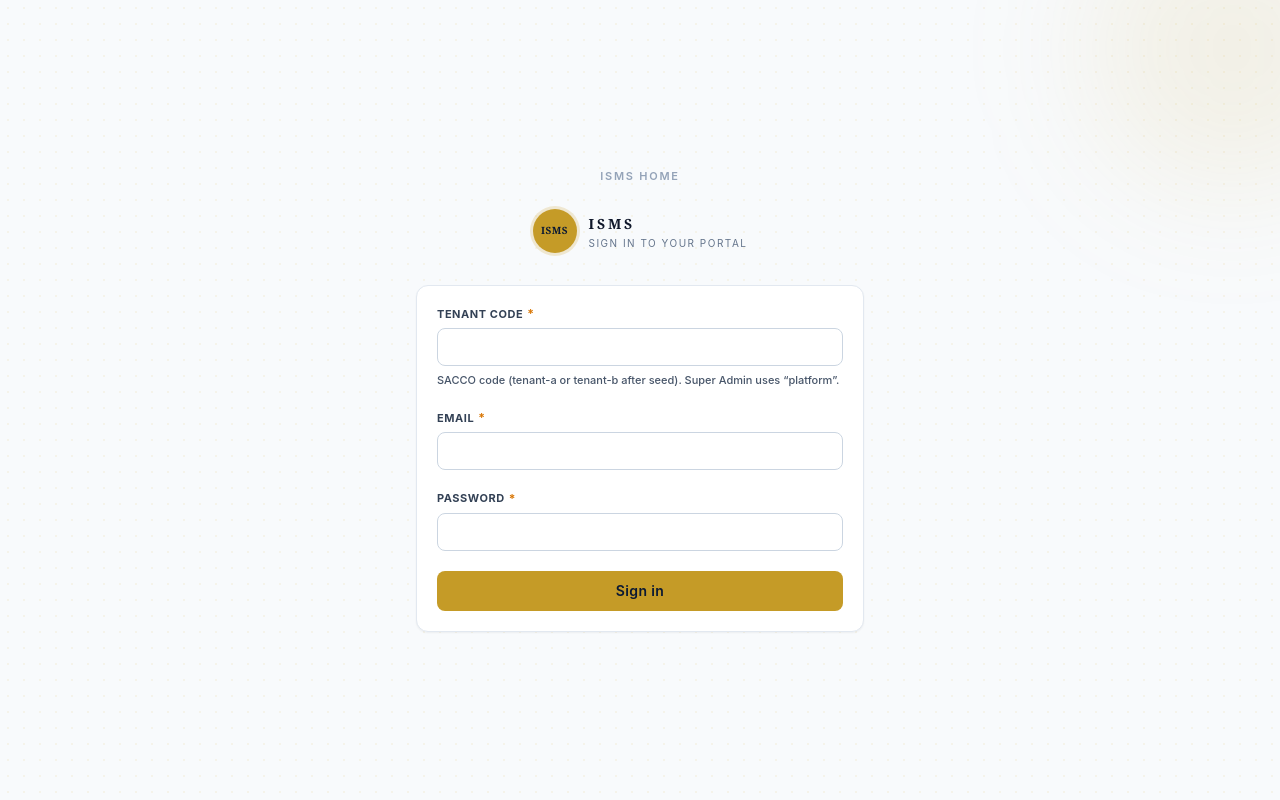
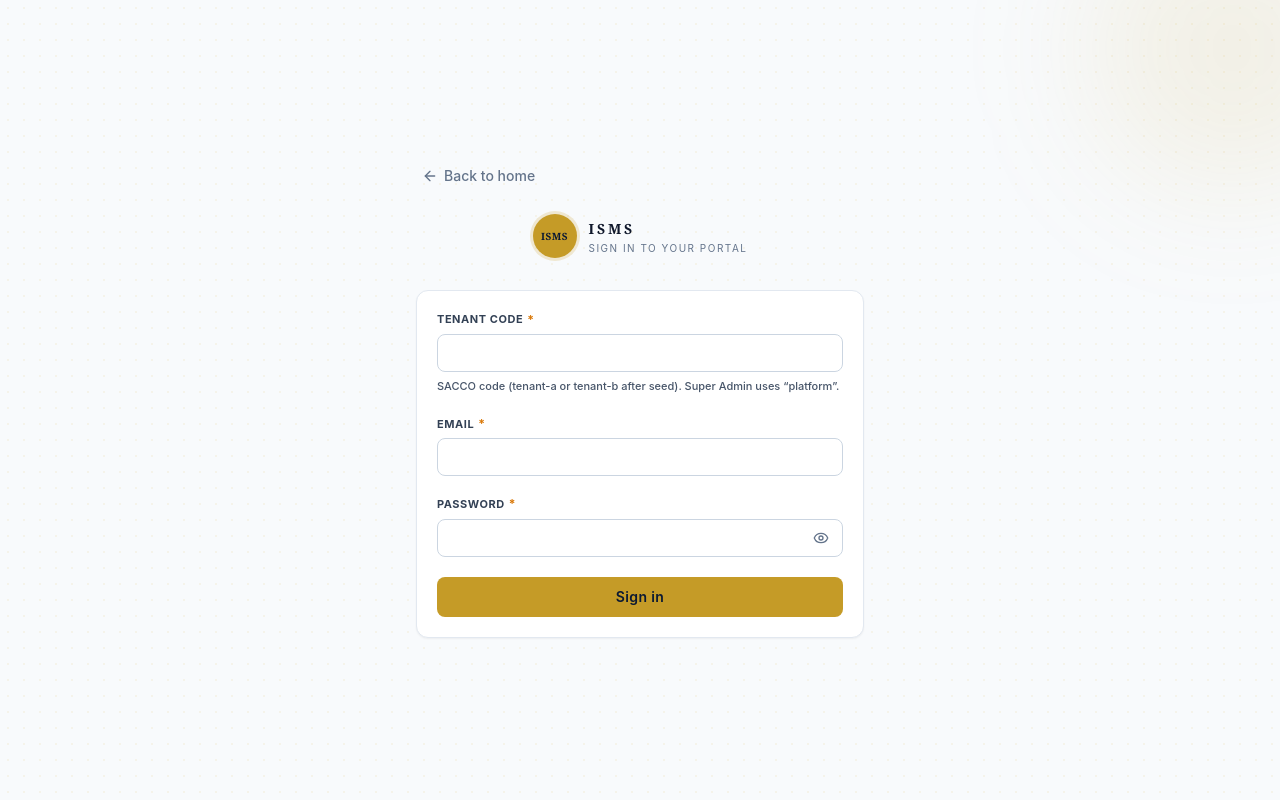
Before and after one commit to Obsann/isms-platform, a Next.js app in the folder frontend/: page /login in a window 1280 px wide. Built offline with nearby package versions, Linux system fonts and the light colour scheme; no server answers.

Commit message:
Login: back to home and password visibility toggle.

```diff
--- a/frontend/src/components/auth/LoginForm.tsx
+++ b/frontend/src/components/auth/LoginForm.tsx
@@ -3,6 +3,7 @@
 import { FormEvent, useEffect, useState } from "react";
 import Link from "next/link";
 import { useRouter } from "next/navigation";
+import { ArrowLeft, Eye, EyeOff } from "lucide-react";
 import { ApiRequestError, getSessionUser, login, portalHome } from "@/lib/api-client";
 import { PLATFORM_TENANT_CODE } from "@/types";
 import FormFieldGroup from "@/components/forms/FormFieldGroup";
@@ -13,6 +14,7 @@ export default function LoginForm() {
   const [tenantCode, setTenantCode] = useState("");
   const [email, setEmail] = useState("");
   const [password, setPassword] = useState("");
+  const [passwordVisible, setPasswordVisible] = useState(false);
   const [error, setError] = useState<string | null>(null);
   const [submitting, setSubmitting] = useState(false);
 
@@ -59,9 +61,10 @@ export default function LoginForm() {
       <div className="relative w-full max-w-md">
         <Link
           href="/"
-          className="mb-6 flex justify-center text-[11px] font-semibold uppercase tracking-[0.16em] text-slate-400 dark:text-white/40 hover:text-gold transition-colors focus-visible:outline-none focus-visible:text-gold"
+          className="mb-6 inline-flex items-center gap-1.5 rounded-lg px-1.5 py-1 text-sm font-medium text-slate-500 dark:text-white/50 hover:text-gold transition-colors focus-visible:outline-none focus-visible:ring-2 focus-visible:ring-gold focus-visible:ring-offset-2 focus-visible:ring-offset-surface dark:focus-visible:ring-offset-midnight"
         >
-          ISMS home
+          <ArrowLeft className="w-4 h-4" aria-hidden="true" />
+          Back to home
         </Link>
         <div className="flex items-center gap-3 mb-8 justify-center">
           <div className="w-11 h-11 rounded-full bg-gold text-midnight flex items-center justify-center font-display text-[10px] font-bold tracking-wider shadow-[0_0_0_3px_rgba(197,155,39,0.2)]">
@@ -109,15 +112,30 @@ export default function LoginForm() {
               </FormFieldGroup>
 
               <FormFieldGroup label="Password" htmlFor="password" required>
+                <div className="relative">
                   <input
                     id="password"
                     name="password"
-                  type="password"
+                    type={passwordVisible ? "text" : "password"}
                     autoComplete="current-password"
                     value={password}
                     onChange={(e) => setPassword(e.target.value)}
                     required
+                    className="w-full px-3 py-2 pr-10 rounded-lg border border-slate-300 dark:border-slate-700 text-sm font-medium text-slate-900 dark:text-slate-100 bg-white dark:bg-slate-900/90 outline-none transition-all placeholder:text-slate-400 dark:placeholder:text-slate-500 focus:border-gold dark:focus:border-gold focus:ring-2 focus:ring-amber-100 dark:focus:ring-amber-500/20"
                   />
+                  <button
+                    type="button"
+                    onClick={() => setPasswordVisible((visible) => !visible)}
+                    aria-label={passwordVisible ? "Hide password" : "Show password"}
+                    className="absolute right-2.5 top-1/2 -translate-y-1/2 p-1 rounded-md text-slate-500 dark:text-white/50 hover:text-gold transition-colors focus-visible:outline-none focus-visible:ring-2 focus-visible:ring-gold"
+                  >
+                    {passwordVisible ? (
+                      <EyeOff className="w-4 h-4" aria-hidden="true" />
+                    ) : (
+                      <Eye className="w-4 h-4" aria-hidden="true" />
+                    )}
+                  </button>
+                </div>
               </FormFieldGroup>
 
               {error && (
```
Lines whose indentation alone changed are shown as unchanged.
